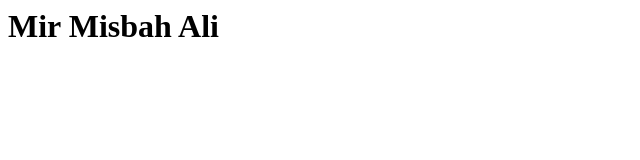
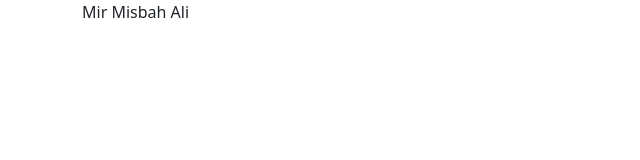
Before and after one commit to mirmisbahali/mirmisbahali.github.io, an Eleventy site: page src/index.md in a window 1280 px wide. Shown: the whole page, without its empty margins (0-640 px from the left). Built offline with nearby package versions, Linux system fonts and the light colour scheme; Eleventy itself is replaced by a stand-in of ours; files that its build step writes are made by us from their sources.

Commit message:
created base.njk

```diff
--- /dev/null
+++ b/src/_includes/base.njk
@@ -0,0 +1,31 @@
+<!doctype html>
+<html lang="en">
+  <head>
+    <!-- Required meta tags -->
+    <meta charset="utf-8">
+    <meta name="viewport" content="width=device-width, initial-scale=1">
+
+    <!-- Bootstrap CSS -->
+    <link href="https://cdn.jsdelivr.net/npm/bootstrap@5.1.3/dist/css/bootstrap.min.css" rel="stylesheet" integrity="sha384-1BmE4kWBq78iYhFldvKuhfTAU6auU8tT94WrHftjDbrCEXSU1oBoqyl2QvZ6jIW3" crossorigin="anonymous">
+
+    <title>Mir Misbah Ali - {{title}}</title>
+  </head>
+  <body>
+    <div class="container">
+        {% block main %}
+            {{content | safe}}
+        {% endblock %}
+    </div>
+
+    <!-- Optional JavaScript; choose one of the two! -->
+
+    <!-- Option 1: Bootstrap Bundle with Popper -->
+    <script src="https://cdn.jsdelivr.net/npm/bootstrap@5.1.3/dist/js/bootstrap.bundle.min.js" integrity="sha384-ka7Sk0Gln4gmtz2MlQnikT1wXgYsOg+OMhuP+IlRH9sENBO0LRn5q+8nbTov4+1p" crossorigin="anonymous"></script>
+
+    <!-- Option 2: Separate Popper and Bootstrap JS -->
+    <!--
+    <script src="https://cdn.jsdelivr.net/npm/@popperjs/core@2.10.2/dist/umd/popper.min.js" integrity="sha384-7+zCNj/IqJ95wo16oMtfsKbZ9ccEh31eOz1HGyDuCQ6wgnyJNSYdrPa03rtR1zdB" crossorigin="anonymous"></script>
+    <script src="https://cdn.jsdelivr.net/npm/bootstrap@5.1.3/dist/js/bootstrap.min.js" integrity="sha384-QJHtvGhmr9XOIpI6YVutG+2QOK9T+ZnN4kzFN1RtK3zEFEIsxhlmWl5/YESvpZ13" crossorigin="anonymous"></script>
+    -->
+  </body>
+</html>
--- a/src/index.md
+++ b/src/index.md
@@ -1 +1,6 @@
-# Mir Misbah Ali
+---
+title: Home Page
+layout: base.njk
+---
+
+Mir Misbah Ali
```
